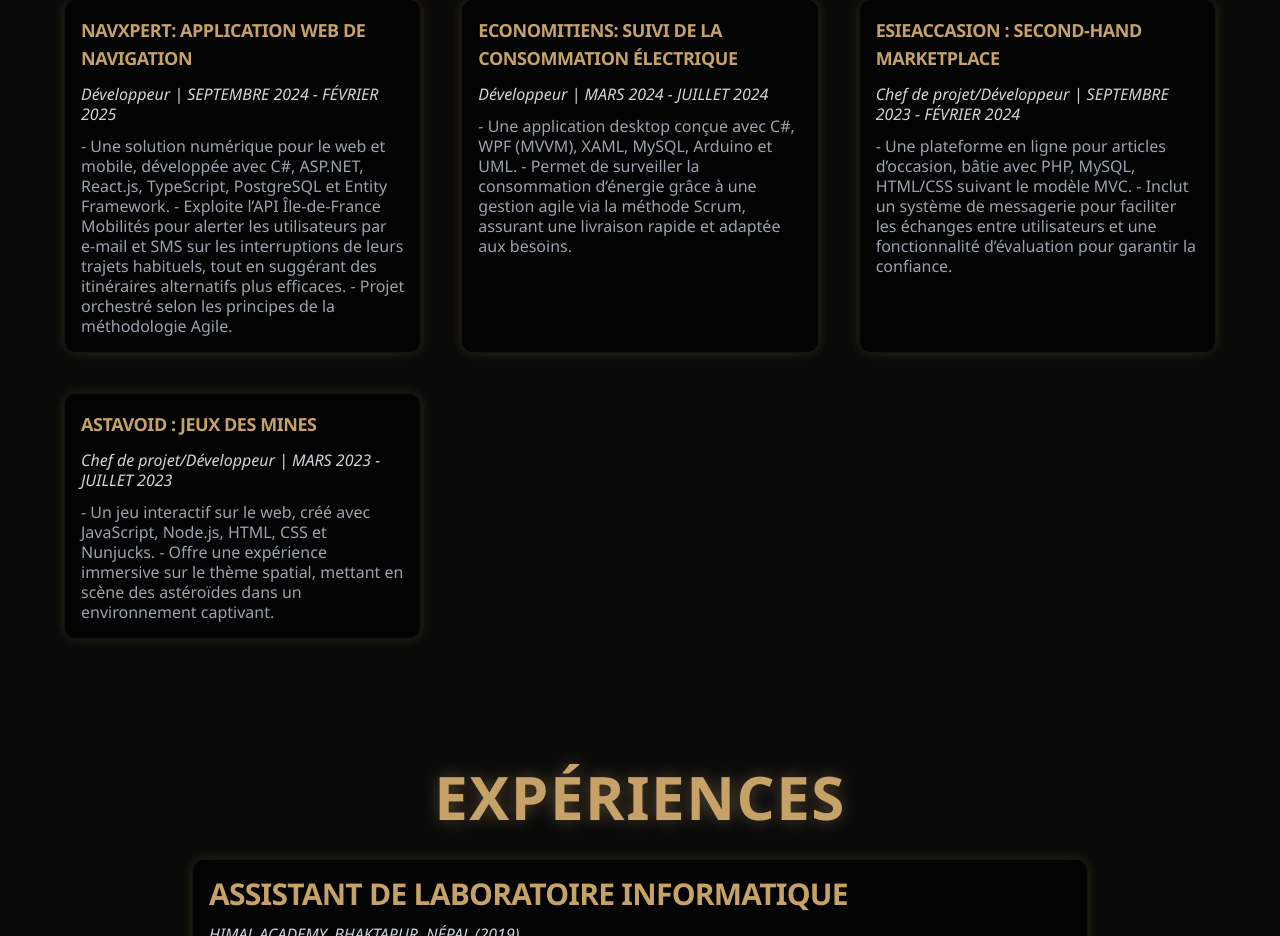
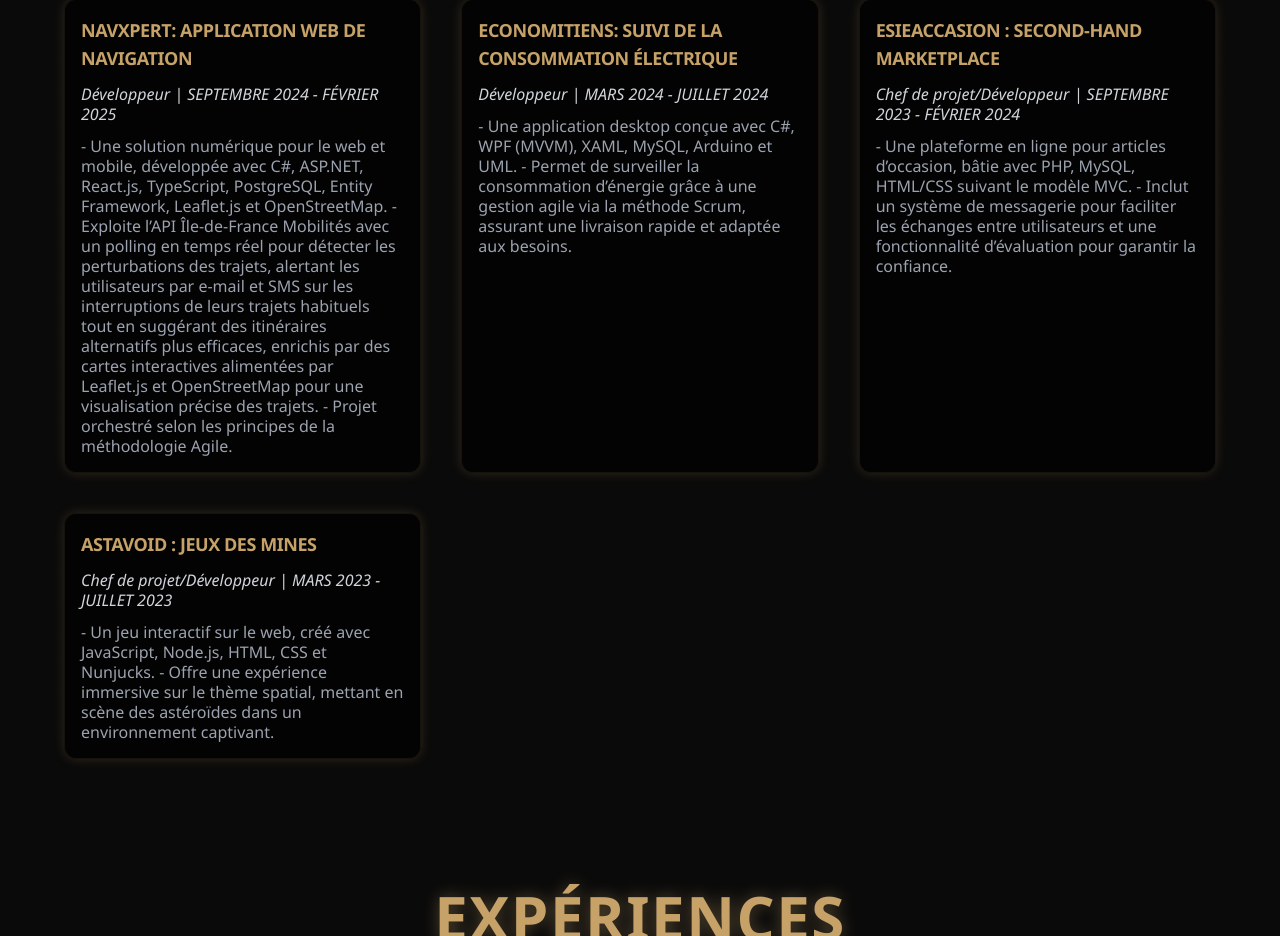
Before and after one commit to ajk-5/Anamolkarki, a Next.js app: page / in a window 1280 px wide. Shown: the part 957-1893 px from the top of the page. Built offline with nearby package versions, Linux system fonts and the light colour scheme.

Commit message:
updated sidebar for homepage

```diff
--- a/src/app/page.tsx
+++ b/src/app/page.tsx
@@ -57,7 +57,7 @@ const intro: Intro = {
 };
 
 const projects: Project[] = [
-  { title: "NAVXPERT: APPLICATION WEB DE NAVIGATION", role: "Développeur", period: "SEPTEMBRE 2024 - FÉVRIER 2025", description: "- Une solution numérique pour le web et mobile, développée avec C#, ASP.NET, React.js, TypeScript, PostgreSQL et Entity Framework. - Exploite l’API Île-de-France Mobilités pour alerter les utilisateurs par e-mail et SMS sur les interruptions de leurs trajets habituels, tout en suggérant des itinéraires alternatifs plus efficaces. - Projet orchestré selon les principes de la méthodologie Agile." },
+  { title: "NAVXPERT: APPLICATION WEB DE NAVIGATION", role: "Développeur", period: "SEPTEMBRE 2024 - FÉVRIER 2025", description: "- Une solution numérique pour le web et mobile, développée avec C#, ASP.NET, React.js, TypeScript, PostgreSQL, Entity Framework, Leaflet.js et OpenStreetMap. - Exploite l’API Île-de-France Mobilités avec un polling en temps réel pour détecter les perturbations des trajets, alertant les utilisateurs par e-mail et SMS sur les interruptions de leurs trajets habituels tout en suggérant des itinéraires alternatifs plus efficaces, enrichis par des cartes interactives alimentées par Leaflet.js et OpenStreetMap pour une visualisation précise des trajets. - Projet orchestré selon les principes de la méthodologie Agile." },
   { title: "ECONOMITIENS: SUIVI DE LA CONSOMMATION ÉLECTRIQUE", role: "Développeur", period: "MARS 2024 - JUILLET 2024", description: "- Une application desktop conçue avec C#, WPF (MVVM), XAML, MySQL, Arduino et UML. - Permet de surveiller la consommation d’énergie grâce à une gestion agile via la méthode Scrum, assurant une livraison rapide et adaptée aux besoins." },
   { title: "ESIEACCASION : SECOND-HAND MARKETPLACE", role: "Chef de projet/Développeur", period: "SEPTEMBRE 2023 - FÉVRIER 2024", description: "- Une plateforme en ligne pour articles d’occasion, bâtie avec PHP, MySQL, HTML/CSS suivant le modèle MVC. - Inclut un système de messagerie pour faciliter les échanges entre utilisateurs et une fonctionnalité d’évaluation pour garantir la confiance." },
   { title: "ASTAVOID : JEUX DES MINES", role: "Chef de projet/Développeur", period: "MARS 2023 - JUILLET 2023", description: "- Un jeu interactif sur le web, créé avec JavaScript, Node.js, HTML, CSS et Nunjucks. - Offre une expérience immersive sur le thème spatial, mettant en scène des astéroïdes dans un environnement captivant." },
```
